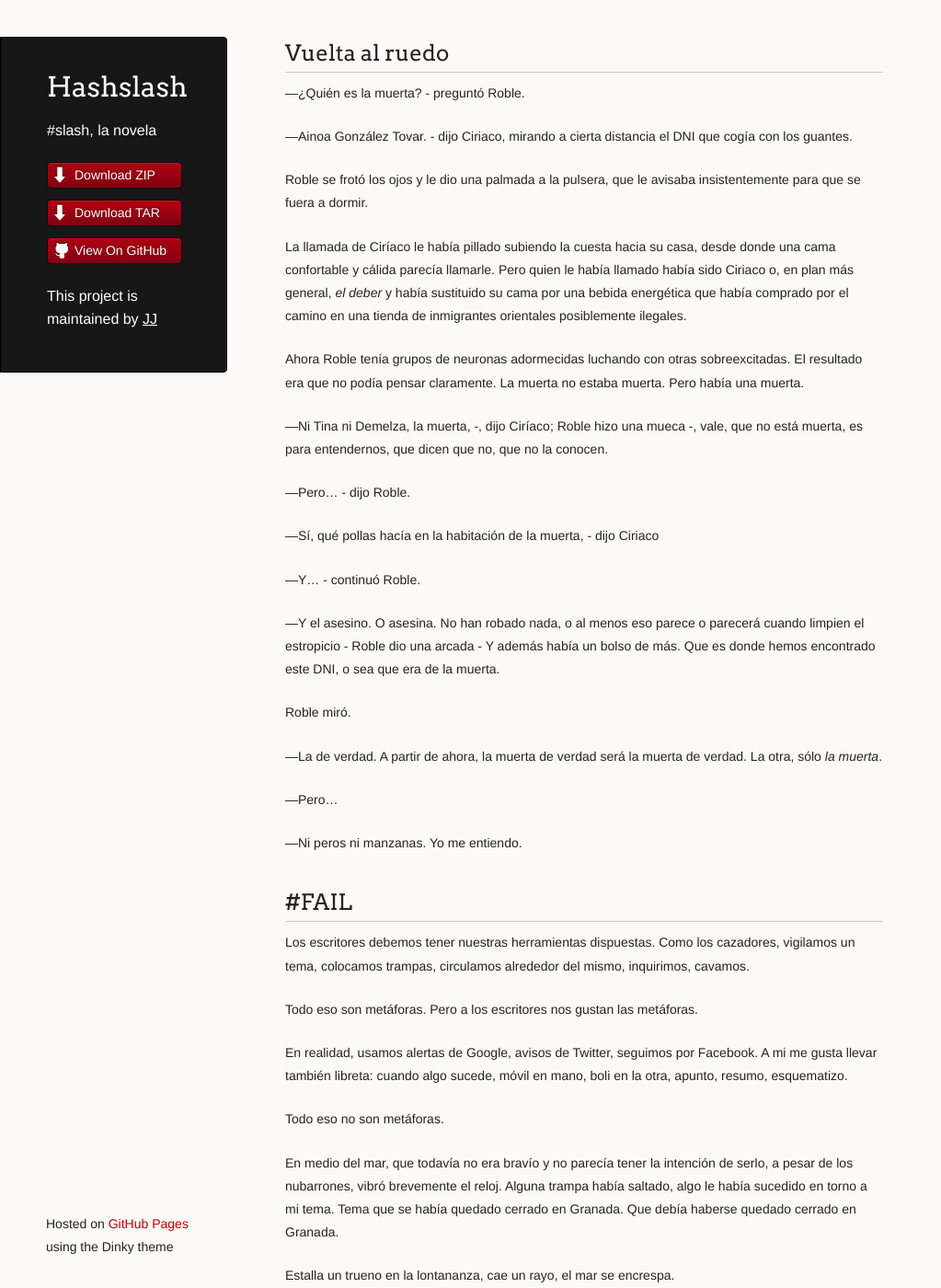
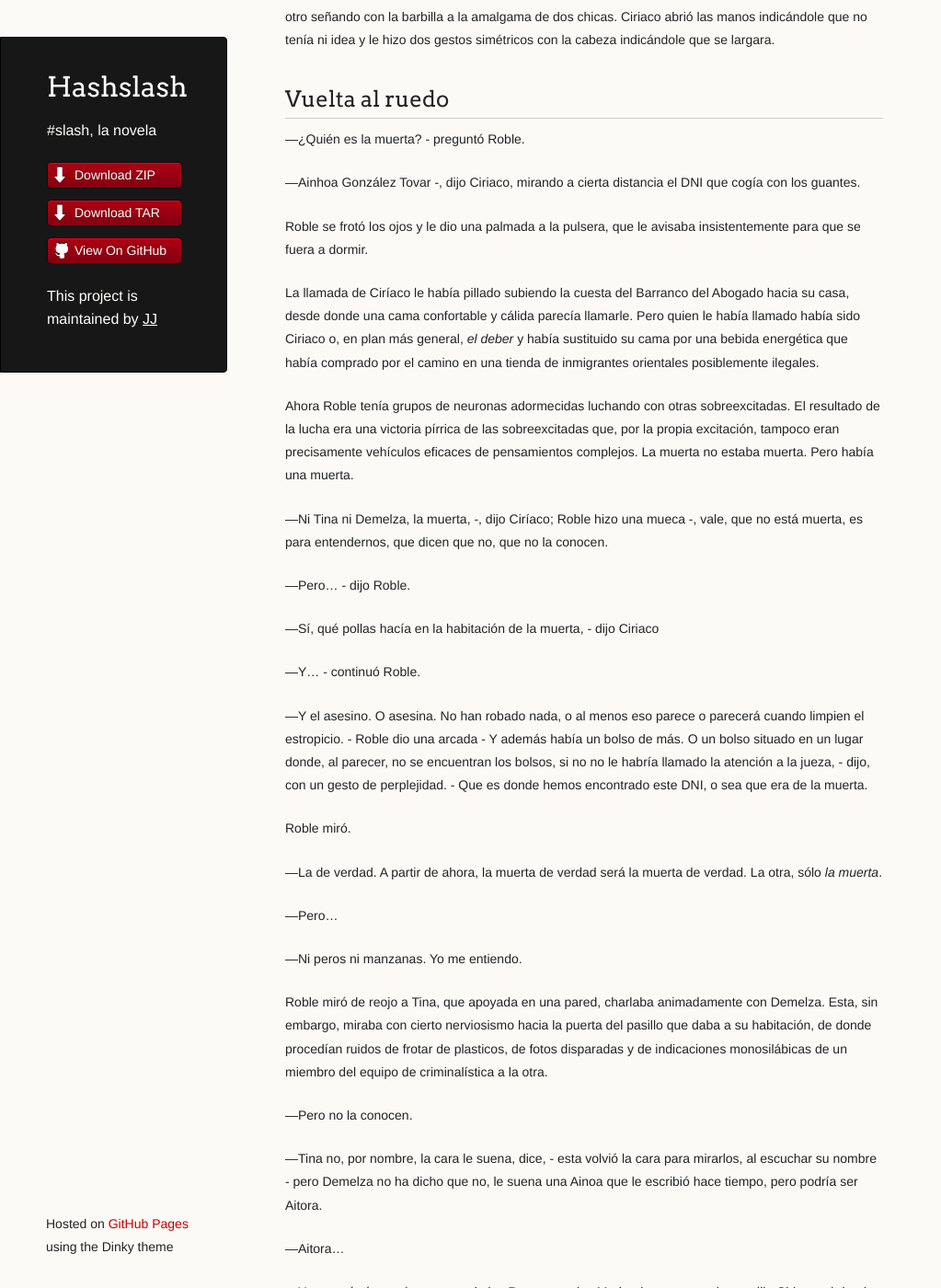
Before and after one commit to JJ/HashSlash, a Jekyll site: the page built from texto/HashSlash.md, in a window 1280 px wide and 1400 px high, scrolled down 17216 px. Shown: the whole window at 92% size, without its empty margins (0-1023 px from the left). Built offline with Jekyll 4.4.1, drawn with Linux system fonts in a browser that asks for light colours; some of the changed text lies outside the part shown.

Commit message:
Sync texto/HashSlash.md from master to gh-pages

```diff
--- a/texto/HashSlash.md
+++ b/texto/HashSlash.md
@@ -462,7 +462,6 @@ sus pulseras intercabiaran los datos de contacto; Roble dejó la suya
 unos segundos más de lo estrictamente necesario y Tina no hizo ademán
 de soltarse.
 
-
 Matar
 ---
 
@@ -839,7 +838,10 @@ compañero de asiento en el autobús.
 
 ## Los muertos no hablan, los vivos sí.
 
-Ciriaco recibió una llamada, esta vez por el walkie.
+El walkie de Ciriaco emitió un sonido. Estaba de nuevo en el salón del
+piso, evitando sentarse en el sillón caníbal y esperando que salieran
+el secretario judicial y la jueza, que habían entrado hacía unos
+minutos junto con el médico.
 
 —Inspector, una tipa aquí que quiere subir porque dice que vive ahí o
 no sé qué.
@@ -905,13 +907,14 @@ la cabeza indicándole que se largara.
 
 —¿Quién es la muerta? - preguntó Roble.
 
-—Ainoa González Tovar. - dijo Ciriaco, mirando a cierta distancia el
+—Ainhoa González Tovar -, dijo Ciriaco, mirando a cierta distancia el
 DNI que cogía con los guantes.
 
 Roble se frotó los ojos y le dio una palmada a la pulsera, que le
 avisaba insistentemente para que se fuera a dormir.
 
-La llamada de Ciríaco le había pillado subiendo la cuesta hacia su
+La llamada de Ciríaco le había pillado subiendo la cuesta del Barranco
+del Abogado hacia su
 casa, desde donde una cama confortable y cálida parecía llamarle. Pero
 quien le había llamado había sido Ciriaco o, en plan más general, *el
 deber* y había sustituido su cama por una bebida energética que había
@@ -919,7 +922,9 @@ comprado por el camino en una tienda de inmigrantes orientales
 posiblemente ilegales.
 
 Ahora Roble tenía grupos de neuronas adormecidas luchando con otras
-sobreexcitadas. El resultado era que no podía pensar claramente. La
+sobreexcitadas. El resultado de la lucha era una victoria pírrica de
+las sobreexcitadas que, por la propia excitación, tampoco eran
+precisamente vehículos eficaces de pensamientos complejos. La
 muerta no estaba muerta. Pero había una muerta.
 
 —Ni Tina ni Demelza, la muerta, -, dijo Ciríaco; Roble hizo una
@@ -933,8 +938,11 @@ no, que no la conocen.
 —Y... - continuó Roble.
 
 —Y el asesino. O asesina. No han robado nada, o al menos eso parece o
-parecerá cuando limpien el estropicio - Roble dio una arcada - Y
-además había un bolso de más. Que es donde hemos encontrado este DNI,
+parecerá cuando limpien el estropicio. - Roble dio una arcada - Y
+además había un bolso de más. O un bolso situado en un lugar donde, al
+parecer, no se encuentran los bolsos, si no no le habría llamado la
+atención a la jueza, - dijo, con un gesto de perplejidad. -
+Que es donde hemos encontrado este DNI,
 o sea que era de la muerta.
 
 Roble miró.
@@ -945,6 +953,82 @@ de verdad. La otra, sólo *la muerta*.
 —Pero...
 
 —Ni peros ni manzanas. Yo me entiendo.
+
+Roble miró de reojo a Tina, que apoyada en una pared, charlaba
+animadamente con Demelza. Esta, sin embargo, miraba con cierto
+nerviosismo hacia la puerta del pasillo que daba a su habitación,
+de donde procedían ruidos de frotar de plasticos, de fotos disparadas
+y de indicaciones monosilábicas de un miembro del equipo de
+criminalística a la otra.
+
+—Pero no la conocen.
+
+—Tina no, por nombre, la cara le suena, dice, - esta volvió la cara
+para mirarlos, al escuchar su nombre - pero Demelza no ha dicho que no, le suena una Ainoa que
+le escribió hace tiempo, pero podría ser Aitora.
+
+—Aitora...
+
+—Yo que sé, tío, a mi me sacas de las Ramonas y las Maripuris y no me
+aclaro, - dijo Ciriaco, abriendo los brazos. - Que lo va a buscar a
+ver.
+
+Roble fue una vez más a su móvil a ver qué aparecía en las diferentes
+redes sociales de una o de otra. Tardaría, pero si había algo,
+aparecería.
+
+Los dos agentes de criminalística aparecieron en ese momento,
+quitándose las capuchas, un agente ya veterano y una agente
+relativamente novata que Roble veía por primera vez. Venían cargados
+con una bolsa reutilizable del Mercadona en la que ponía PRUEBAS
+escrito en rotulador.
+
+—Ya avisamos nosotros a los de la furgoneta de fiambres, - dijo él.
+
+Salieron en un momento era espacial, con los trajes de papel, que
+Roble se moría por fotografiar pero que en esta ocasión no había
+estado suficientemente rápido como para hacerlo. Sus neuronas le
+estaban traicionando.
+
+Pasaron al lado de las dos chicas diciéndole, de una forma un tanto
+automática, “Mi pésame“. Tina soltó una risita. Demelza la miró,
+poniendo inmediatamente los ojos en blanco.
+
+Al momento salieron la jueza y el secretario.
+
+—Esto está listo-, dijo el secretario. La jueza estaba blanca, pero
+recuperó el color rápidamente.
+
+—En cuanto que sepáis algo, me llamáis. Ciriaco, ¿no? - Ciriaco
+asintió. - Pasadme los teléfonos por si os tengo que llamar. ¿Se os
+ocurre qué puede haber sido?
+
+—Asesinato, - dijo Ciriaco sin pensárselo.
+
+—No podemos aventurar nada, señoría, - “Puri“, le interrumpió . -
+Puri, - dijo Roble. Ciriaco le guiñó un ojo. - No parece robo y no
+sabemos nada de la víctima para ir por otro camino.
+
+—Pero ¿qué hacía aquí? - preguntó Puri.
+
+Roble miró a Demelza, que le devolvió la mirada.
+
+—No...
+
+—Que no lo sabemos, Puri, - le interrumpió Roble. - Ayer hubo una
+fiesta pollúa por aquí. Se metería para echar un quiqui o dormir la
+mona o en plan Ricitos de Oro probando las camitas...
+
+Puri hizo una mueca y el secretario judicial soltó una carcajada.
+
+—O a robar - dijo Demelza, mirando a Roble.
+
+—A robar... - repitió Roble.
+
+En ese momento, Tina pareció recordar algo y se fue corriendo a su
+cuarto, cerrando la puerta. Salió al cabo de un minuto, sonriendo.
+
+*voy por aquí*
 
 <h2>#FAIL</h2>
 
```
